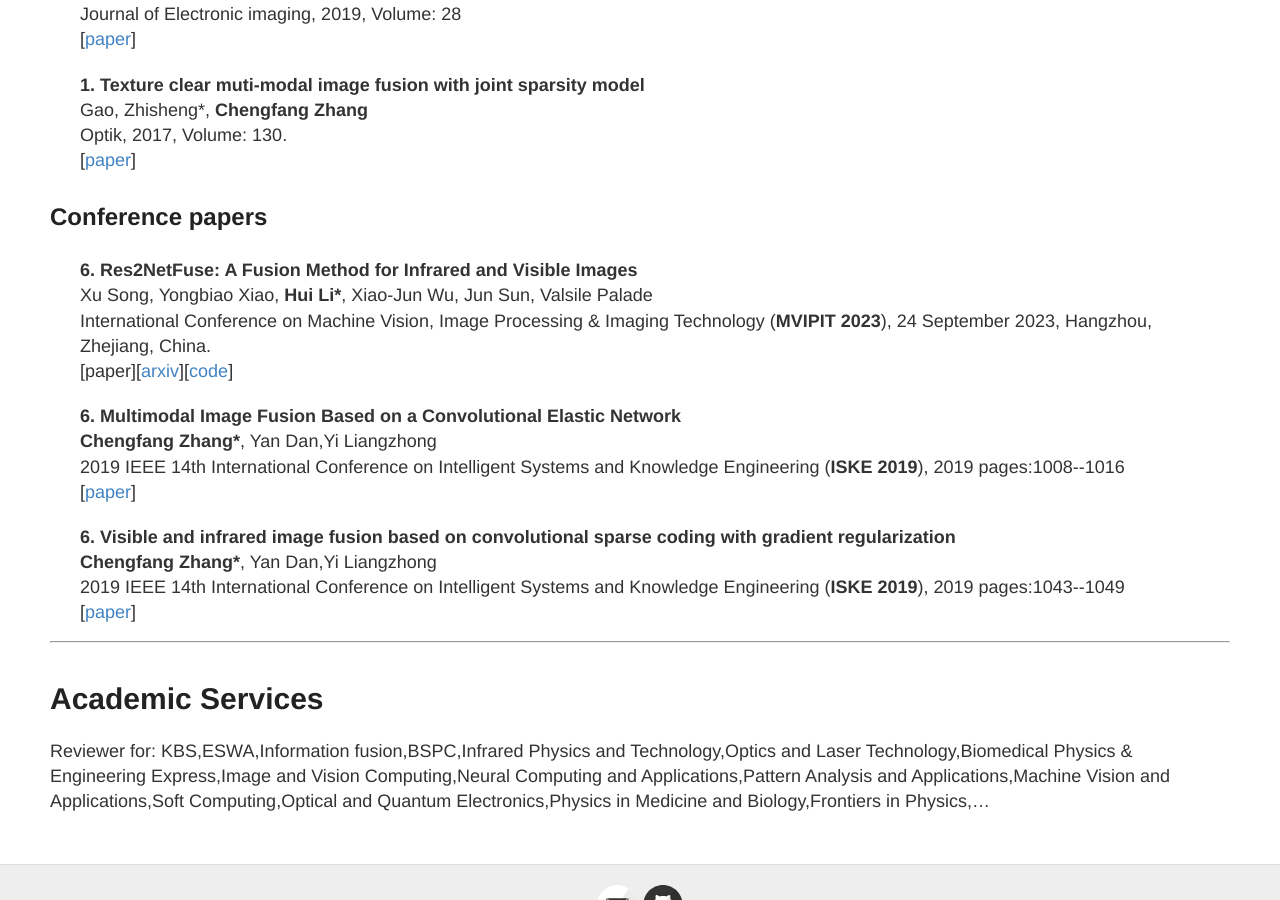
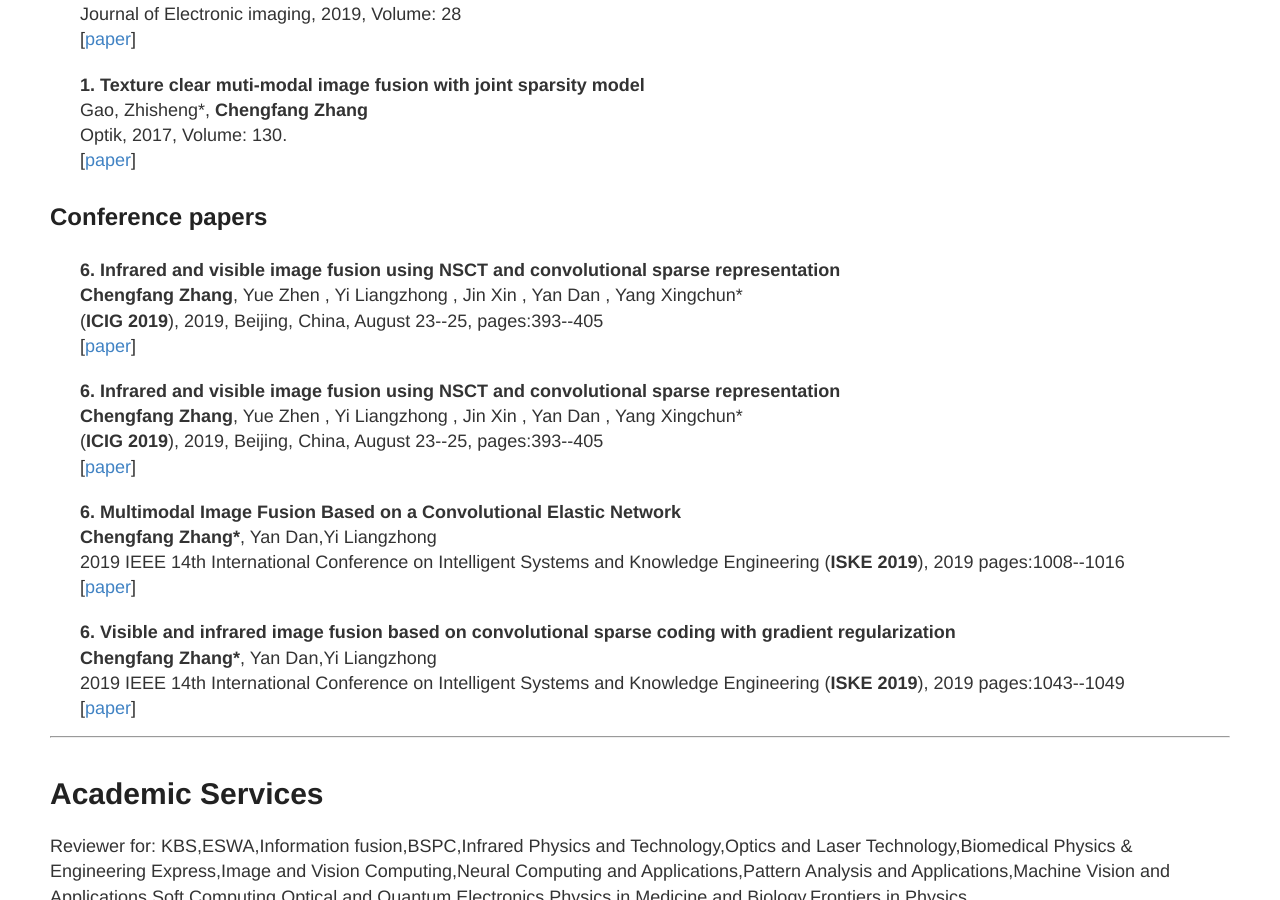
Before and after one commit to ChengfangZhang117/ChengfangZhang117.github.io, a Jekyll site: the page built from index.md, in a window 1280 px wide and 900 px high, scrolled down 2988 px. Built offline with Jekyll 4.4.1, drawn with Linux system fonts in a browser that asks for light colours; our own code applies the rules of GitHub Pages for plain Markdown files.

Commit message:
index.md

```diff
--- a/index.md
+++ b/index.md
@@ -208,12 +208,20 @@ I am currently a member at [Intelligent Policing Key Laboratory of Sichuan Provi
 <div class="papers-container papers-selected">
 
 
+
 <div class="publication media paperhi">
    <div class="media-body">
-	   <b>6. Res2NetFuse: A Fusion Method for Infrared and Visible Images</b><br>
-   	Xu Song, Yongbiao Xiao, <strong><b>Hui Li*</b></strong>, Xiao-Jun Wu, Jun Sun, Valsile Palade <br/>
-	   International Conference on Machine Vision, Image Processing & Imaging Technology (<b>MVIPIT 2023</b>), 24 September 2023, Hangzhou, Zhejiang, China. <br/>
-   	[paper][<a href="https://arxiv.org/abs/2112.14540">arxiv</a>][<a href="https://github.com/songxujay/Res2NetFuse">code</a>]
+	   <b>6. Infrared and visible image fusion using NSCT and convolutional sparse representation</b><br>
+   	<strong><b>Chengfang Zhang</b></strong>, Yue Zhen , Yi Liangzhong , Jin Xin , Yan Dan , Yang Xingchun* <br/>(<b>ICIG 2019</b>), 2019, Beijing, China, August 23--25, pages:393--405<br/>
+   	[<a href="https://doi.org/10.1007/978-3-030-34120-6_32">paper</a>]
+   </div>
+</div>
+
+<div class="publication media paperhi">
+   <div class="media-body">
+	   <b>6. Infrared and visible image fusion using NSCT and convolutional sparse representation</b><br>
+   	<strong><b>Chengfang Zhang</b></strong>, Yue Zhen , Yi Liangzhong , Jin Xin , Yan Dan , Yang Xingchun* <br/>(<b>ICIG 2019</b>), 2019, Beijing, China, August 23--25, pages:393--405<br/>
+   	[<a href="https://doi.org/10.1007/978-3-030-34120-6_32">paper</a>]
    </div>
 </div>
 
```
